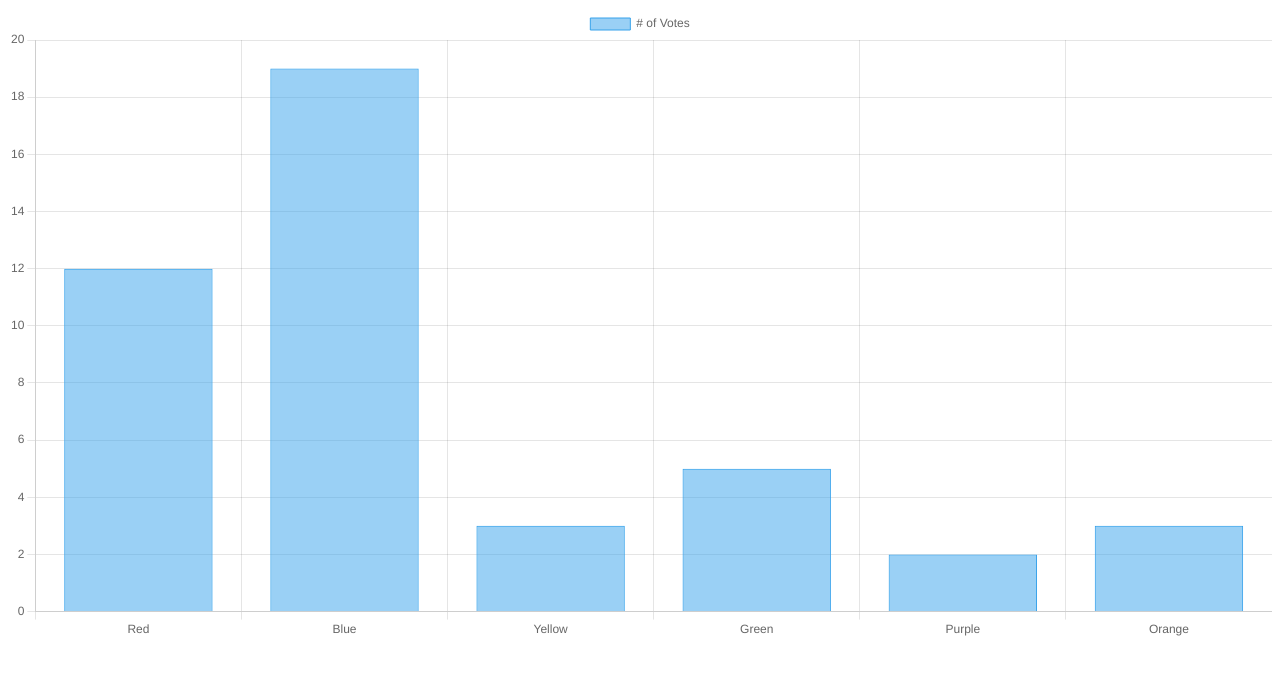
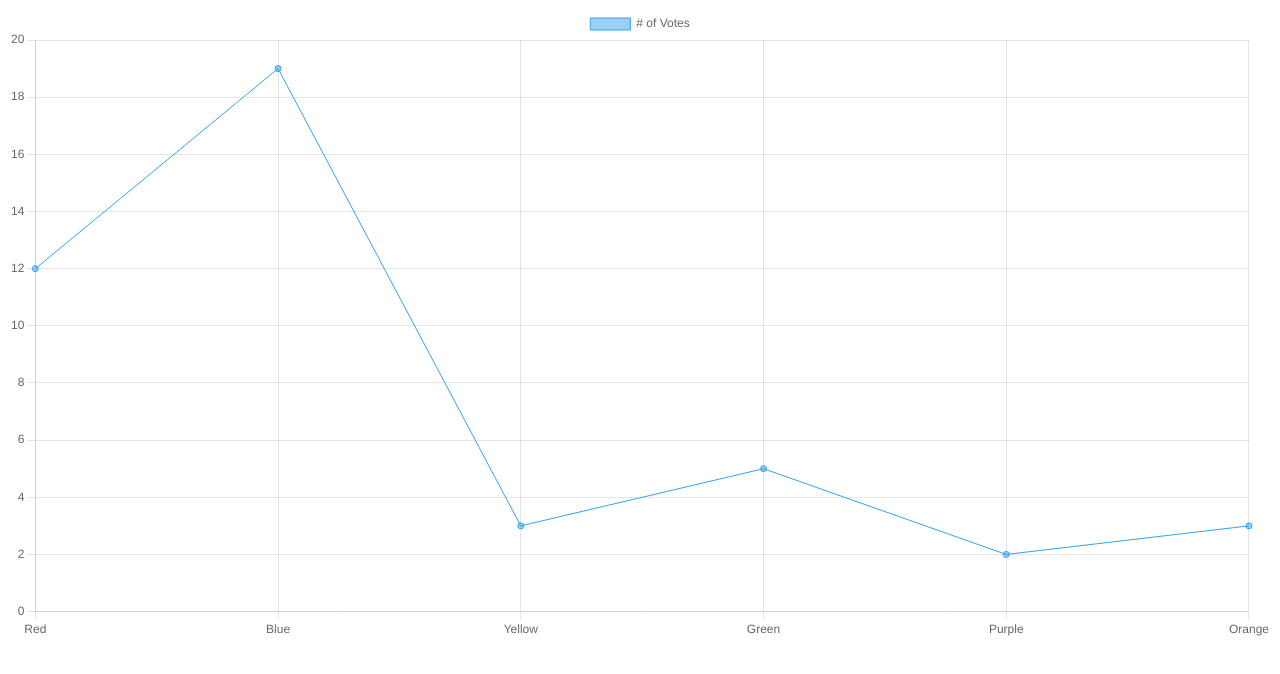
Before and after one commit to DanielaV26/Dashboard, a plain HTML site: page index.html in a window 1280 px wide. Drawn offline with nearby package versions, Linux system fonts and the light colour scheme.

Commit message:
Agrego chartjs

```diff
--- /dev/null
+++ b/assets/js/index.js
@@ -0,0 +1,20 @@
+const ctx = document.getElementById('myChart');
+
+new Chart(ctx, {
+    type: 'line',
+    data: {
+        labels: ['Red', 'Blue', 'Yellow', 'Green', 'Purple', 'Orange'],
+        datasets: [{
+            label: '# of Votes',
+            data: [12, 19, 3, 5, 2, 3],
+            borderWidth: 1
+        }]
+    },
+    options: {
+        scales: {
+            y: {
+                beginAtZero: true
+            }
+        }
+    }
+});
--- a/index.html
+++ b/index.html
@@ -1,28 +1,22 @@
-<div>
-  <canvas id="myChart"></canvas>
-</div>
+<!DOCTYPE html>
+<html lang="es">
+<head>
+    <meta charset="UTF-8">
+    <meta name="viewport" content="width=device-width, initial-scale=1.0">
+    <title>Grafico con HTML</title>
+</head>
 
-<script src="https://cdn.jsdelivr.net/npm/chart.js"></script>
+<body>
+    <main class="container">
+        <div>
+            <canvas id="myChart"></canvas>
+        </div>
+    </main>
 
-<script>
-  const ctx = document.getElementById('myChart');
+    <script src="https://cdn.jsdelivr.net/npm/chart.js"></script>
 
-  new Chart(ctx, {
-    type: 'bar',
-    data: {
-      labels: ['Red', 'Blue', 'Yellow', 'Green', 'Purple', 'Orange'],
-      datasets: [{
-        label: '# of Votes',
-        data: [12, 19, 3, 5, 2, 3],
-        borderWidth: 1
-      }]
-    },
-    options: {
-      scales: {
-        y: {
-          beginAtZero: true
-        }
-      }
-    }
-  });
-</script>
+    <script src="assets/js/index.js"></script>
+
+</body>
+
+</html>
```
